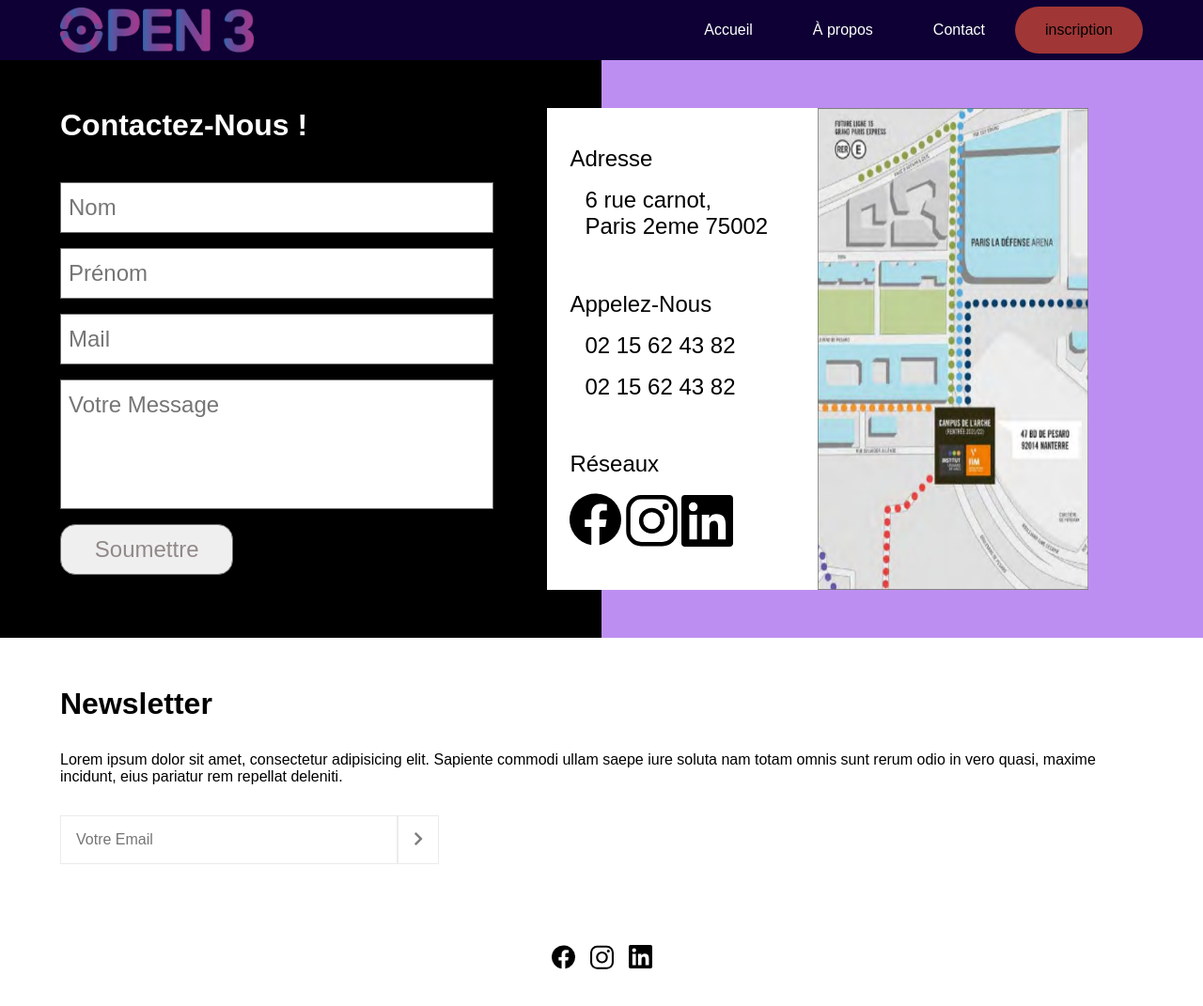
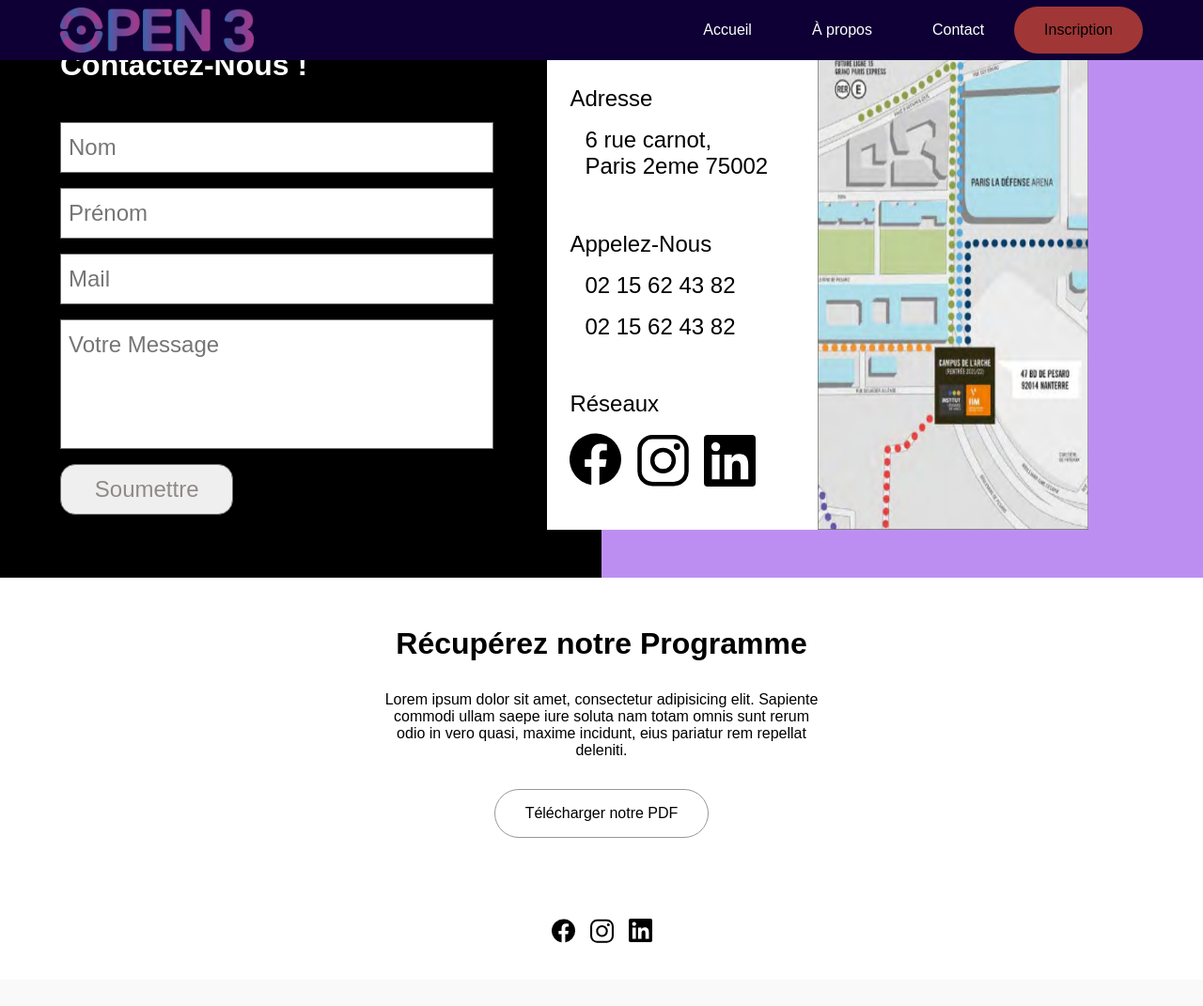
Before and after one commit to MeliMel00/Bap-open-3-grp34, a PHP site: page /contact.php in a window 1280 px wide. Shown: the whole page at 94% size. After the commit the page ends 1004 px from the top, so only its background shows below. Run offline with PHP 8.4, Linux system fonts and the light colour scheme.

Commit message:
Add link, fixed header

```diff
--- a/admin.php
+++ b/admin.php
@@ -7,7 +7,7 @@
     <script src="https://code.jquery.com/jquery-3.5.0.js"></script>
     <link rel="stylesheet" href="https://use.fontawesome.com/releases/v5.15.4/css/all.css" integrity="sha384-DyZ88mC6Up2uqS4h/KRgHuoeGwBcD4Ng9SiP4dIRy0EXTlnuz47vAwmeGwVChigm" crossorigin="anonymous">
     <link rel="stylesheet" href="style.css">
-    <title>Admin</title>
+    <title>Admin - Open-3</title>
 </head>
     <body>
 
--- a/code.php
+++ b/code.php
@@ -9,7 +9,7 @@
     <link rel="stylesheet" href="https://use.fontawesome.com/releases/v5.15.4/css/all.css"
         integrity="sha384-DyZ88mC6Up2uqS4h/KRgHuoeGwBcD4Ng9SiP4dIRy0EXTlnuz47vAwmeGwVChigm" crossorigin="anonymous">
     <link rel="stylesheet" href="style.css">
-    <title>Document</title>
+    <title>Admin - Open-3</title>
 </head>
     <body>
 
--- a/contact.php
+++ b/contact.php
@@ -7,13 +7,13 @@
     <script src="https://code.jquery.com/jquery-3.5.0.js"></script>
     <link rel="stylesheet" href="https://use.fontawesome.com/releases/v5.15.4/css/all.css" integrity="sha384-DyZ88mC6Up2uqS4h/KRgHuoeGwBcD4Ng9SiP4dIRy0EXTlnuz47vAwmeGwVChigm" crossorigin="anonymous">
     <link rel="stylesheet" href="style.css">
-    <title>Contact</title>
+    <title>Contact - Open-3</title>
 </head>
 <body>
     <?php include 'header.php' ?>
 
 
-    <section class="contact">
+    <section class="contact ">
         <div class="left-contact">
             <h2 class="title-contact">Contactez-Nous !</h2>
             <div class="contact-form">
@@ -43,24 +43,23 @@
                 <ul class="contact-sm">
                     <span>Réseaux</span>
                     <span>
-                        <a href="#">
+                        <a href="https://www.facebook.com/Institut.Internet.Multimedia/">
                             <svg xmlns="http://www.w3.org/2000/svg" width="58" height="57.649" viewBox="0 0 58 57.649">
-                                <path id="Icon_awesome-facebook" data-name="Icon awesome-facebook" d="M58.562,29.562A29,29,0,1,0,25.031,58.212V37.946H17.664V29.562h7.367V23.173c0-7.268,4.327-11.282,10.953-11.282a44.63,44.63,0,0,1,6.492.566V19.59H38.819c-3.6,0-4.725,2.236-4.725,4.529v5.443h8.043L40.85,37.946H34.094V58.212A29.01,29.01,0,0,0,58.562,29.562Z" transform="translate(-0.563 -0.563)"/>
+                            <path id="Icon_awesome-facebook" data-name="Icon awesome-facebook" d="M58.562,29.562A29,29,0,1,0,25.031,58.212V37.946H17.664V29.562h7.367V23.173c0-7.268,4.327-11.282,10.953-11.282a44.63,44.63,0,0,1,6.492.566V19.59H38.819c-3.6,0-4.725,2.236-4.725,4.529v5.443h8.043L40.85,37.946H34.094V58.212A29.01,29.01,0,0,0,58.562,29.562Z" transform="translate(-0.563 -0.563)"/>
                             </svg>
                         </a>
-                        <a href="#">
+                        <a href="https://www.instagram.com/iim_paris/?hl=fr">
                             <svg xmlns="http://www.w3.org/2000/svg" width="54.5" height="54.5" viewBox="0 0 54.5 54.5">
                                 <path id="Tracé_3" data-name="Tracé 3" d="M43.1,9.042A11.388,11.388,0,0,1,54.458,20.4V43.1A11.388,11.388,0,0,1,43.1,54.458H20.4A11.388,11.388,0,0,1,9.042,43.1V20.4A11.388,11.388,0,0,1,20.4,9.042H43.1m0-4.542H20.4A15.943,15.943,0,0,0,4.5,20.4V43.1A15.943,15.943,0,0,0,20.4,59H43.1A15.943,15.943,0,0,0,59,43.1V20.4A15.943,15.943,0,0,0,43.1,4.5Z" transform="translate(-4.5 -4.5)"/>
                                 <path id="Tracé_4" data-name="Tracé 4" d="M27.031,15.812a3.406,3.406,0,1,1,3.406-3.406A3.4,3.4,0,0,1,27.031,15.812Z" transform="translate(14.979 0.083)"/>
                                 <path id="Tracé_5" data-name="Tracé 5" d="M24.875,15.792a9.083,9.083,0,1,1-9.083,9.083,9.092,9.092,0,0,1,9.083-9.083m0-4.542A13.625,13.625,0,1,0,38.5,24.875,13.629,13.629,0,0,0,24.875,11.25Z" transform="translate(2.375 2.375)"/>
                             </svg>
                         </a>
-                        <a href="#">
+                        <a href="https://www.linkedin.com/school/iim---institut-de-l'internet-et-du-multim%C3%A9dia/?originalSubdomain=fr">
                             <svg xmlns="http://www.w3.org/2000/svg" width="55.009" height="55.009" viewBox="0 0 55.009 55.009">
-                                <path id="Icon_awesome-linkedin" data-name="Icon awesome-linkedin" d="M51.08,2.25H3.917A3.946,3.946,0,0,0,0,6.216V53.293a3.946,3.946,0,0,0,3.917,3.966H51.08a3.957,3.957,0,0,0,3.929-3.966V6.216A3.957,3.957,0,0,0,51.08,2.25ZM16.626,49.4H8.472V23.149h8.165V49.4ZM12.549,19.563a4.727,4.727,0,1,1,4.727-4.727,4.729,4.729,0,0,1-4.727,4.727ZM47.188,49.4H39.035V36.631c0-3.045-.061-6.962-4.236-6.962-4.248,0-4.9,3.315-4.9,6.741V49.4H21.746V23.149h7.822v3.585h.111A8.588,8.588,0,0,1,37.4,22.5c8.251,0,9.786,5.44,9.786,12.512Z" transform="translate(0 -2.25)"/>
+                            <path id="Icon_awesome-linkedin" data-name="Icon awesome-linkedin" d="M51.08,2.25H3.917A3.946,3.946,0,0,0,0,6.216V53.293a3.946,3.946,0,0,0,3.917,3.966H51.08a3.957,3.957,0,0,0,3.929-3.966V6.216A3.957,3.957,0,0,0,51.08,2.25ZM16.626,49.4H8.472V23.149h8.165V49.4ZM12.549,19.563a4.727,4.727,0,1,1,4.727-4.727,4.729,4.729,0,0,1-4.727,4.727ZM47.188,49.4H39.035V36.631c0-3.045-.061-6.962-4.236-6.962-4.248,0-4.9,3.315-4.9,6.741V49.4H21.746V23.149h7.822v3.585h.111A8.588,8.588,0,0,1,37.4,22.5c8.251,0,9.786,5.44,9.786,12.512Z" transform="translate(0 -2.25)"/>
                             </svg>
                         </a>
-
                     </span>
                 </ul>
             </div>
@@ -71,12 +70,12 @@
     </section>
     <section class="contact">
     <ul class="title-sect-ul">
-            <h2 class="title-sect" style="text-decoration: none">Newsletter</h2>
+            <h2 class="title-sect" style="text-decoration: none">Récupérez notre Programme</h2>
         </ul>
         <p>Lorem ipsum dolor sit amet, consectetur adipisicing elit. Sapiente commodi ullam saepe iure soluta nam totam omnis sunt rerum odio in vero quasi, maxime incidunt, eius pariatur rem repellat deleniti.</p>
         <div class="newsletter">
-            <input type="text" placeholder="Votre Email" class="email-contact">
-            <button type="submit"><i class="fas fa-chevron-right"></i></button>
+           <a href="./img/pdf.pdf" download>Télécharger notre PDF</a>
+
         </div>
     </section>
 
--- a/footer.php
+++ b/footer.php
@@ -1,17 +1,17 @@
 <footer>
-    <a href="#">
+    <a href="https://www.facebook.com/Institut.Internet.Multimedia/">
         <svg xmlns="http://www.w3.org/2000/svg" width="58" height="57.649" viewBox="0 0 58 57.649">
         <path id="Icon_awesome-facebook" data-name="Icon awesome-facebook" d="M58.562,29.562A29,29,0,1,0,25.031,58.212V37.946H17.664V29.562h7.367V23.173c0-7.268,4.327-11.282,10.953-11.282a44.63,44.63,0,0,1,6.492.566V19.59H38.819c-3.6,0-4.725,2.236-4.725,4.529v5.443h8.043L40.85,37.946H34.094V58.212A29.01,29.01,0,0,0,58.562,29.562Z" transform="translate(-0.563 -0.563)"/>
         </svg>
     </a>
-    <a href="#">
+    <a href="https://www.instagram.com/iim_paris/?hl=fr">
         <svg xmlns="http://www.w3.org/2000/svg" width="54.5" height="54.5" viewBox="0 0 54.5 54.5">
             <path id="Tracé_3" data-name="Tracé 3" d="M43.1,9.042A11.388,11.388,0,0,1,54.458,20.4V43.1A11.388,11.388,0,0,1,43.1,54.458H20.4A11.388,11.388,0,0,1,9.042,43.1V20.4A11.388,11.388,0,0,1,20.4,9.042H43.1m0-4.542H20.4A15.943,15.943,0,0,0,4.5,20.4V43.1A15.943,15.943,0,0,0,20.4,59H43.1A15.943,15.943,0,0,0,59,43.1V20.4A15.943,15.943,0,0,0,43.1,4.5Z" transform="translate(-4.5 -4.5)"/>
             <path id="Tracé_4" data-name="Tracé 4" d="M27.031,15.812a3.406,3.406,0,1,1,3.406-3.406A3.4,3.4,0,0,1,27.031,15.812Z" transform="translate(14.979 0.083)"/>
             <path id="Tracé_5" data-name="Tracé 5" d="M24.875,15.792a9.083,9.083,0,1,1-9.083,9.083,9.092,9.092,0,0,1,9.083-9.083m0-4.542A13.625,13.625,0,1,0,38.5,24.875,13.629,13.629,0,0,0,24.875,11.25Z" transform="translate(2.375 2.375)"/>
         </svg>
     </a>
-    <a href="#">
+    <a href="https://www.linkedin.com/school/iim---institut-de-l'internet-et-du-multim%C3%A9dia/?originalSubdomain=fr">
         <svg xmlns="http://www.w3.org/2000/svg" width="55.009" height="55.009" viewBox="0 0 55.009 55.009">
         <path id="Icon_awesome-linkedin" data-name="Icon awesome-linkedin" d="M51.08,2.25H3.917A3.946,3.946,0,0,0,0,6.216V53.293a3.946,3.946,0,0,0,3.917,3.966H51.08a3.957,3.957,0,0,0,3.929-3.966V6.216A3.957,3.957,0,0,0,51.08,2.25ZM16.626,49.4H8.472V23.149h8.165V49.4ZM12.549,19.563a4.727,4.727,0,1,1,4.727-4.727,4.729,4.729,0,0,1-4.727,4.727ZM47.188,49.4H39.035V36.631c0-3.045-.061-6.962-4.236-6.962-4.248,0-4.9,3.315-4.9,6.741V49.4H21.746V23.149h7.822v3.585h.111A8.588,8.588,0,0,1,37.4,22.5c8.251,0,9.786,5.44,9.786,12.512Z" transform="translate(0 -2.25)"/>
         </svg>
--- a/header.php
+++ b/header.php
@@ -3,11 +3,11 @@
         <div class="burger">
             <div class="open">
                 <div class="burger-open">
-                    <a href="#">
+                    <span class="click-nav">
                         <ul></ul>
                         <ul></ul>
                         <ul></ul>
-                    </a>
+                    </span>
                 </div>
             </div>
             <div class="close">
@@ -62,7 +62,7 @@
         <a href="contact.php" class ="link-desc">Contact</a>
         <a href="inscription.php">
             <div class="btn-inscription">
-                <p>inscription</p>
+                <p>Inscription</p>
             </div>
         </a>
     </div>
--- a/inscription.php
+++ b/inscription.php
@@ -9,7 +9,7 @@
     <link rel="stylesheet" href="https://use.fontawesome.com/releases/v5.15.4/css/all.css"
         integrity="sha384-DyZ88mC6Up2uqS4h/KRgHuoeGwBcD4Ng9SiP4dIRy0EXTlnuz47vAwmeGwVChigm" crossorigin="anonymous">
     <link rel="stylesheet" href="style.css">
-    <title>Document</title>
+    <title>Inscription - Open-3</title>
 </head>
 
 
--- a/style.css
+++ b/style.css
@@ -248,6 +231,8 @@ header {
   align-items: center;
   justify-content: space-between;
   padding: 0 5%;
+  position: fixed;
+  z-index: 8000;
 }
 
 nav {
@@ -717,6 +719,14 @@ section.contact:nth-of-type(1) .right-contact .info-contact ul span {
     padding: 0.5rem;
   }
 }
+section.contact:nth-of-type(1) .right-contact .info-contact ul span a:nth-of-type(2) {
+  margin: 0 5%;
+}
+@media screen and (max-width: 450px) {
+  section.contact:nth-of-type(1) .right-contact .info-contact ul span a:nth-of-type(2) {
+    margin: 0;
+  }
+}
 section.contact:nth-of-type(1) .right-contact .info-contact ul li {
   font-size: 1.5rem;
   padding: 0.5rem 2.5rem;
@@ -747,33 +757,35 @@ section.contact:nth-of-type(1) .right-contact .map-contact img {
   }
 }
 
+section.contact:nth-of-type(2) {
+  display: flex;
+  flex-direction: column;
+  align-items: center;
+  justify-content: space-between;
+  min-height: 200px;
+}
+section.contact:nth-of-type(2) p {
+  width: 40%;
+  text-align: center;
+  padding-bottom: 2rem;
+}
+@media screen and (max-width: 800px) {
+  section.contact:nth-of-type(2) p {
+    width: 90%;
+  }
+}
 section.contact:nth-of-type(2) .newsletter {
   display: flex;
   flex-direction: row;
-  width: 35%;
-  margin-top: 2rem;
+  width: 90%;
+  justify-content: center;
 }
-@media screen and (max-width: 800px) {
-  section.contact:nth-of-type(2) .newsletter {
-    width: 90%;
-  }
+section.contact:nth-of-type(2) .newsletter a {
+  border: 1px solid #979797;
+  padding: 1rem 2rem;
+  border-radius: 2rem;
 }
-section.contact:nth-of-type(2) .newsletter input, section.contact:nth-of-type(2) .newsletter button {
-  padding: 1rem 1rem;
-  border: 1px solid #ebebeb;
-}
-section.contact:nth-of-type(2) .newsletter input {
-  width: 90%;
-  color: #1a1a1a;
-}
-section.contact:nth-of-type(2) .newsletter button {
-  cursor: pointer;
-  background-color: transparent;
-}
-section.contact:nth-of-type(2) .newsletter button :nth-child(1) {
-  opacity: 50%;
-}
-section.contact:nth-of-type(2) .newsletter button:hover {
+section.contact:nth-of-type(2) .newsletter a:hover {
   background-color: #993E90;
 }
 
```
Also changed, not shown: other parts of style.css (+31 -31 lines), about.php (+11 -11 lines), index.php (+7 -8 lines), scss/component/_about.scss (+14 -7 lines), scss/component/_header.scss (+6 -2 lines), scss/component/contact.scss (+31 -22 lines), scss/layout/_index.scss (+10 -26 lines), 2 other files.
